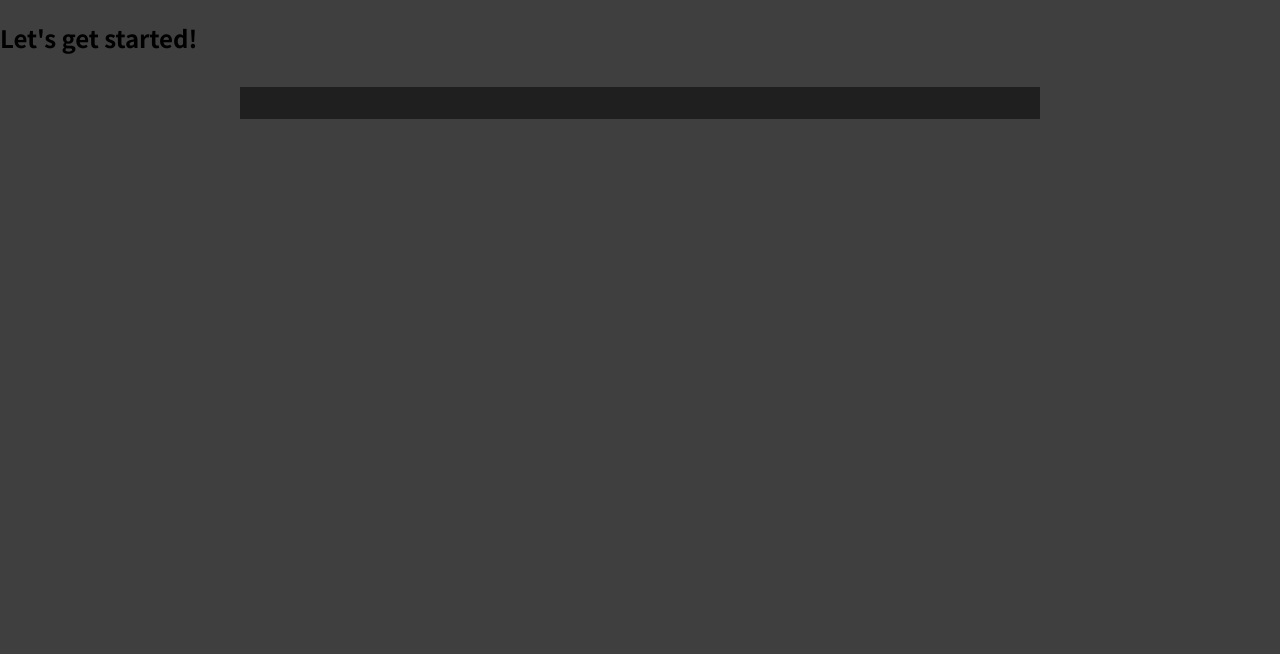
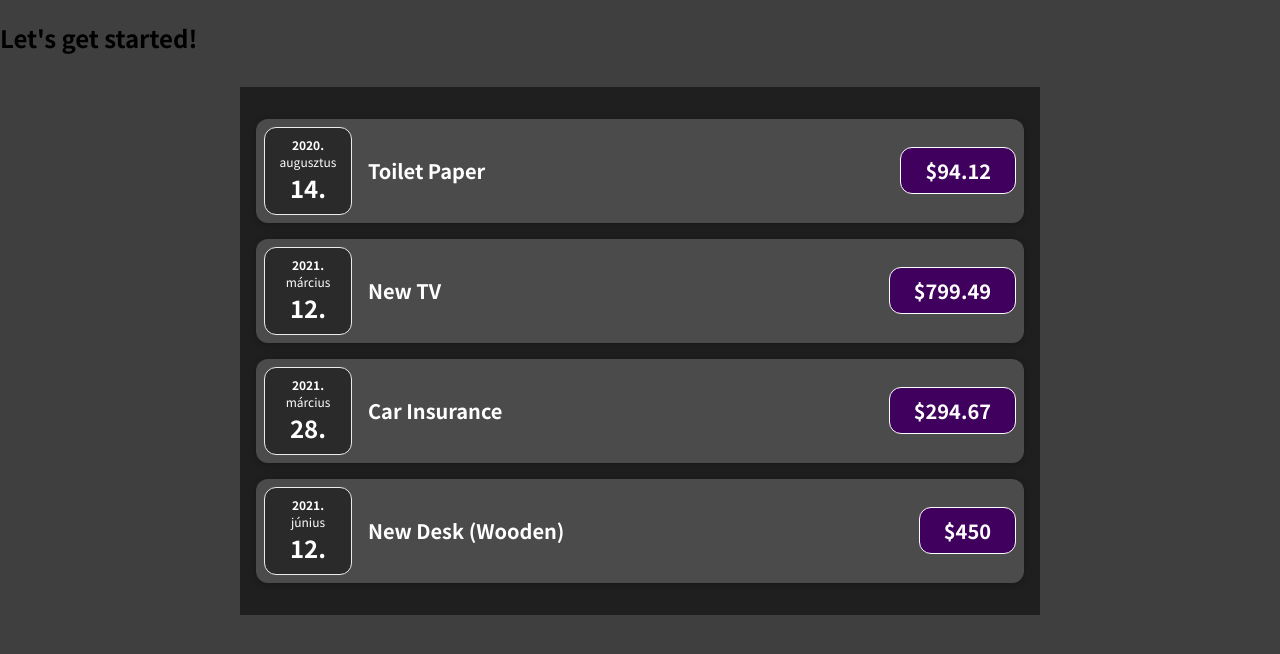
Before and after one commit to Sanyaur/Expense-Tracker-React, a React (Create React App) app: page / in a window 1280 px wide. Shown: the top 654 px of the page. Built offline with nearby package versions, Linux system fonts and the light colour scheme.

Commit message:
class fixed

```diff
--- a/src/components/Card.js
+++ b/src/components/Card.js
@@ -1,6 +1,8 @@
 import React from "react";
 import "./Card.css";
 
-export default function Card() {
-  return <div className='card'></div>;
+export default function Card(props) {
+  const classes = `card ${props.className}`;
+
+  return <div className={classes}>{props.children}</div>;
 }
```
Also changed, not shown: 1 other file (tests, documents, lock files or other folders).
